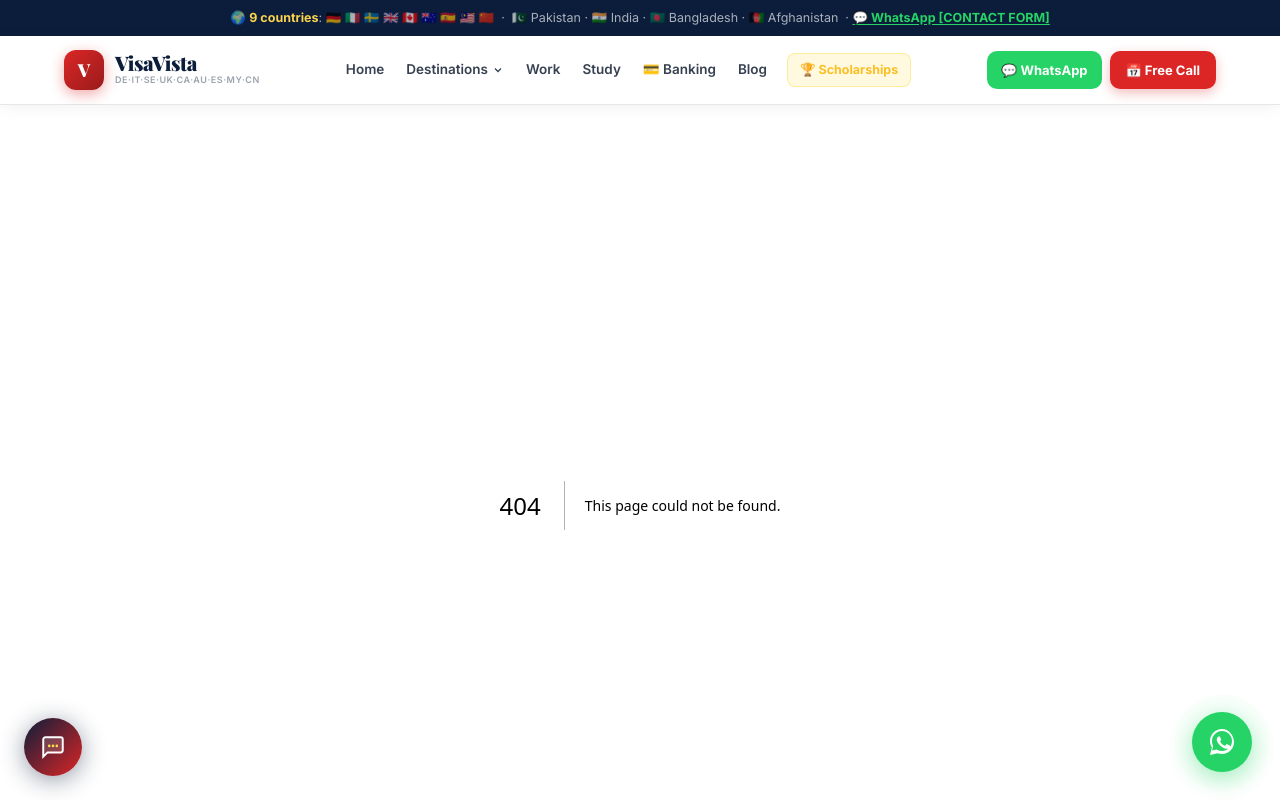
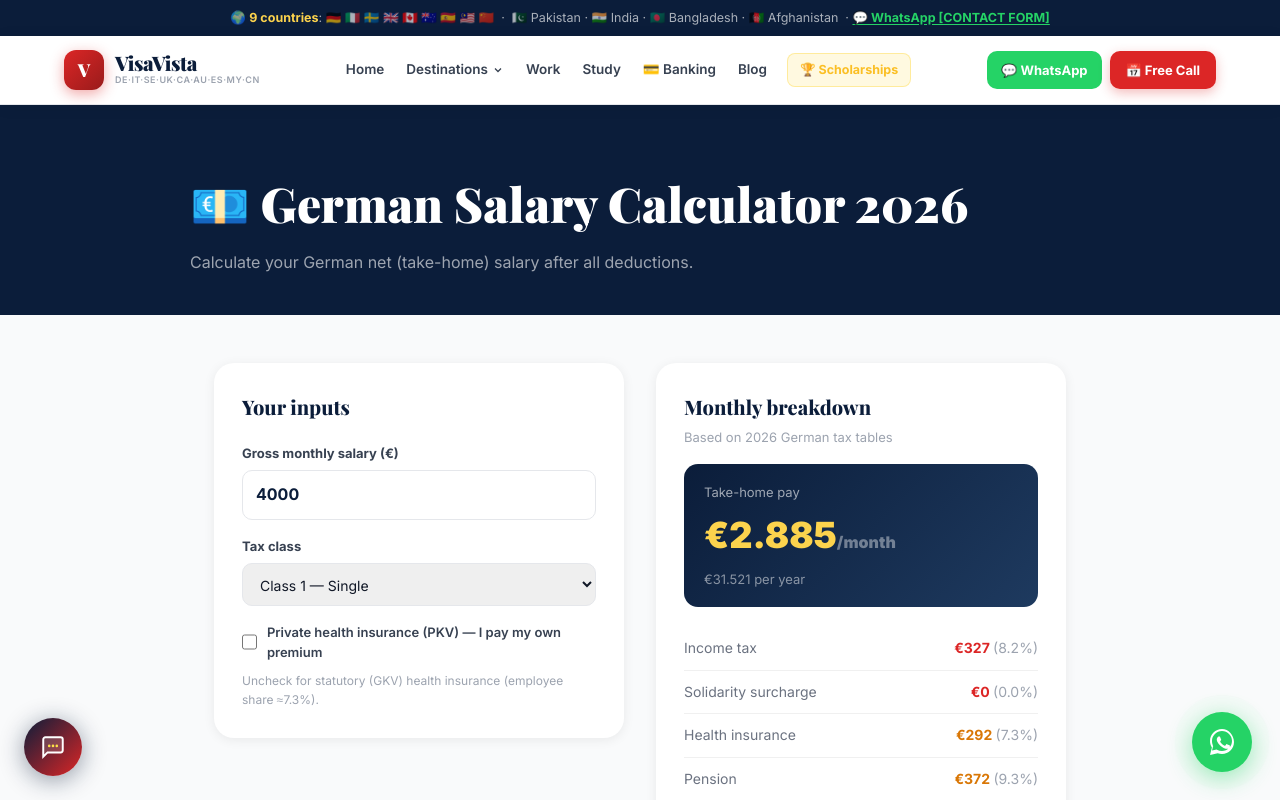
Before and after one commit to ShaistaShabbir-prog/start-in-germany-full, a Next.js app: page /finances/salary in a window 1280 px wide. Before the commit this address had no page. Shown: the top 800 px of the page. Built offline with nearby package versions, Linux system fonts and the light colour scheme.

Commit message:
feat(#5): German salary calculator 2026 — all 6 tax classes, GKV/PKV

```diff
--- /dev/null
+++ b/app/finances/salary/page.tsx
@@ -0,0 +1,143 @@
+"use client";
+import { useState } from "react";
+
+const TAX_CLASSES = [
+  { id:1, label:"Class 1 — Single", factor:1.0 },
+  { id:2, label:"Class 2 — Single parent", factor:0.95 },
+  { id:3, label:"Class 3 — Married (higher earner)", factor:0.85 },
+  { id:4, label:"Class 4 — Married (equal)", factor:0.92 },
+  { id:5, label:"Class 5 — Married (lower earner)", factor:1.05 },
+  { id:6, label:"Class 6 — Second job", factor:1.12 },
+];
+
+function calcNet(gross: number, taxClass: number, pkv = false): {
+  net: number; incomeTax: number; solidarity: number;
+  healthIns: number; pension: number; unemployment: number; nursing: number;
+} {
+  // 2026 German tax approximations
+  const health       = pkv ? 0 : gross * 0.073;
+  const pension      = gross * 0.093;
+  const unemployment = gross * 0.013;
+  const nursing      = gross * 0.018;
+  const socialTotal  = health + pension + unemployment + nursing;
+
+  const taxable = Math.max(0, gross - socialTotal);
+  const factor  = TAX_CLASSES.find(c => c.id === taxClass)?.factor ?? 1.0;
+
+  let incomeTax = 0;
+  if (taxable > 1167) {
+    const y = (taxable - 1167) / 10000;
+    incomeTax = (979.18 * y + 1400) * y;
+  }
+  if (taxable > 17005) {
+    const z = (taxable - 17005) / 10000;
+    incomeTax = (192.59 * z + 2397) * z + 966.53;
+  }
+  if (taxable > 66760) incomeTax = 0.42 * taxable - 9972.98;
+  if (taxable > 277826) incomeTax = 0.45 * taxable - 18307.73;
+
+  incomeTax = Math.max(0, incomeTax * factor);
+  const solidarity = incomeTax > 18130 ? incomeTax * 0.055 : 0;
+
+  return {
+    net: gross - incomeTax - solidarity - socialTotal,
+    incomeTax, solidarity, healthIns: health,
+    pension, unemployment, nursing,
+  };
+}
+
+const fmt = (n: number) => `€${Math.round(n).toLocaleString("de-DE")}`;
+const IN = '"Inter",ui-sans-serif,system-ui,sans-serif';
+const PD = '"Playfair Display",Georgia,serif';
+
+export default function SalaryPage() {
+  const [gross, setGross]       = useState(4000);
+  const [taxClass, setTaxClass] = useState(1);
+  const [pkv, setPkv]           = useState(false);
+
+  const m = calcNet(gross, taxClass, pkv);
+  const y = calcNet(gross * 12, taxClass, pkv);
+  const pct = (v: number) => `${((v / gross) * 100).toFixed(1)}%`;
+
+  const row = (label: string, val: number, color = "#374151") => (
+    <div key={label} style={{display:"flex",justifyContent:"space-between",
+      padding:"10px 0",borderBottom:"1px solid #f0f0f0"}}>
+      <span style={{fontSize:14,color:"#6b7280"}}>{label}</span>
+      <span style={{fontSize:14,fontWeight:700,color}}>{fmt(val)} <span style={{color:"#9ca3af",fontWeight:400}}>({pct(val)})</span></span>
+    </div>
+  );
+
+  return (
+    <div style={{background:"#f9fafb",minHeight:"100vh"}}>
+      <div style={{background:"#0B1D3A",padding:"60px 1.5rem 40px"}}>
+        <div style={{maxWidth:900,margin:"0 auto"}}>
+          <h1 style={{fontFamily:PD,fontSize:"clamp(2rem,4vw,3rem)",fontWeight:900,color:"#fff",marginBottom:8}}>
+            💶 German Salary Calculator 2026
+          </h1>
+          <p style={{color:"rgba(255,255,255,.6)",fontSize:16}}>
+            Calculate your German net (take-home) salary after all deductions.
+          </p>
+        </div>
+      </div>
+
+      <div style={{maxWidth:900,margin:"0 auto",padding:"3rem 1.5rem",display:"grid",
+        gridTemplateColumns:"1fr 1fr",gap:32,alignItems:"start"}}>
+
+        <div style={{background:"#fff",borderRadius:20,padding:28,boxShadow:"0 2px 12px rgba(0,0,0,.07)"}}>
+          <h2 style={{fontFamily:PD,fontSize:20,fontWeight:800,color:"#0B1D3A",marginBottom:20}}>Your inputs</h2>
+
+          <label style={{display:"block",fontSize:13,fontWeight:700,color:"#374151",marginBottom:6}}>
+            Gross monthly salary (€)
+          </label>
+          <input type="number" min={1} step={100} value={gross}
+            onChange={e => setGross(Math.max(1, Number(e.target.value)))}
+            style={{width:"100%",padding:"11px 13px",border:"1.5px solid #e5e7eb",borderRadius:10,
+              fontSize:16,fontWeight:700,color:"#0B1D3A",fontFamily:IN,outline:"none",marginBottom:16}} />
+
+          <label style={{display:"block",fontSize:13,fontWeight:700,color:"#374151",marginBottom:6}}>Tax class</label>
+          <select value={taxClass} onChange={e => setTaxClass(Number(e.target.value))}
+            style={{width:"100%",padding:"11px 13px",border:"1.5px solid #e5e7eb",borderRadius:10,
+              fontSize:14,fontFamily:IN,outline:"none",marginBottom:16}}>
+            {TAX_CLASSES.map(c => <option key={c.id} value={c.id}>{c.label}</option>)}
+          </select>
+
+          <label style={{display:"flex",alignItems:"center",gap:10,cursor:"pointer",marginBottom:8}}>
+            <input type="checkbox" checked={pkv} onChange={e => setPkv(e.target.checked)}
+              style={{width:16,height:16}} />
+            <span style={{fontSize:13,fontWeight:600,color:"#374151"}}>
+              Private health insurance (PKV) — I pay my own premium
+            </span>
+          </label>
+          <p style={{fontSize:12,color:"#9ca3af",margin:0}}>
+            Uncheck for statutory (GKV) health insurance (employee share ≈7.3%).
+          </p>
+        </div>
+
+        <div style={{background:"#fff",borderRadius:20,padding:28,boxShadow:"0 2px 12px rgba(0,0,0,.07)"}}>
+          <h2 style={{fontFamily:PD,fontSize:20,fontWeight:800,color:"#0B1D3A",marginBottom:4}}>Monthly breakdown</h2>
+          <p style={{fontSize:13,color:"#9ca3af",marginBottom:16}}>Based on 2026 German tax tables</p>
+
+          <div style={{background:"linear-gradient(135deg,#0B1D3A,#1e3a5f)",borderRadius:14,
+            padding:"18px 20px",marginBottom:20}}>
+            <div style={{fontSize:13,color:"rgba(255,255,255,.6)",marginBottom:4}}>Take-home pay</div>
+            <div style={{fontSize:36,fontWeight:900,color:"#FCD34D"}}>{fmt(m.net)}<span style={{fontSize:16,color:"rgba(255,255,255,.4)"}}>/month</span></div>
+            <div style={{fontSize:13,color:"rgba(255,255,255,.5)",marginTop:4}}>{fmt(y.net)} per year</div>
+          </div>
+
+          {row("Income tax",         m.incomeTax,   "#dc2626")}
+          {row("Solidarity surcharge",m.solidarity,  "#dc2626")}
+          {row("Health insurance",   m.healthIns,   "#d97706")}
+          {row("Pension",            m.pension,      "#d97706")}
+          {row("Unemployment ins.",  m.unemployment, "#d97706")}
+          {row("Nursing care ins.",  m.nursing,      "#d97706")}
+
+          <p style={{fontSize:11,color:"#9ca3af",marginTop:16,lineHeight:1.6}}>
+            ⚠ Approximate figures based on 2026 tax tables. Actual deductions depend on your
+            specific circumstances, Kirchensteuer (church tax), childcare allowances, and state of residence.
+            Consult a Steuerberater for exact calculations.
+          </p>
+        </div>
+      </div>
+    </div>
+  );
+}
```
